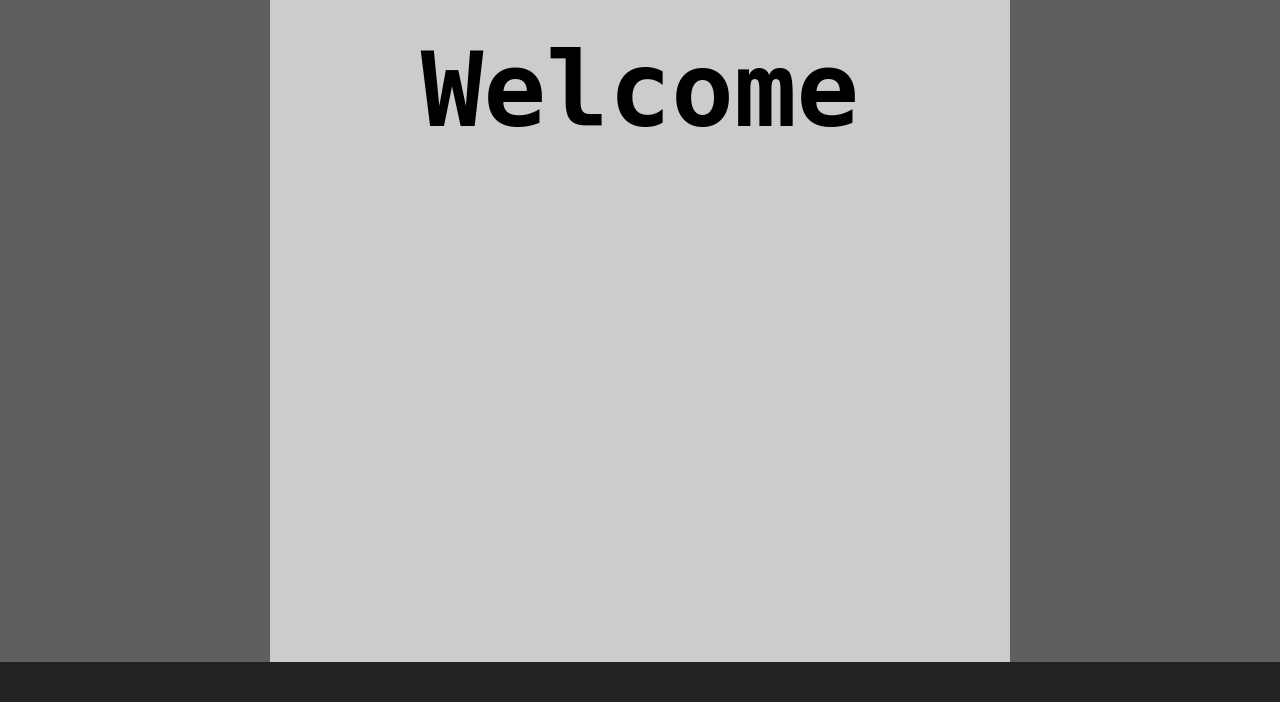
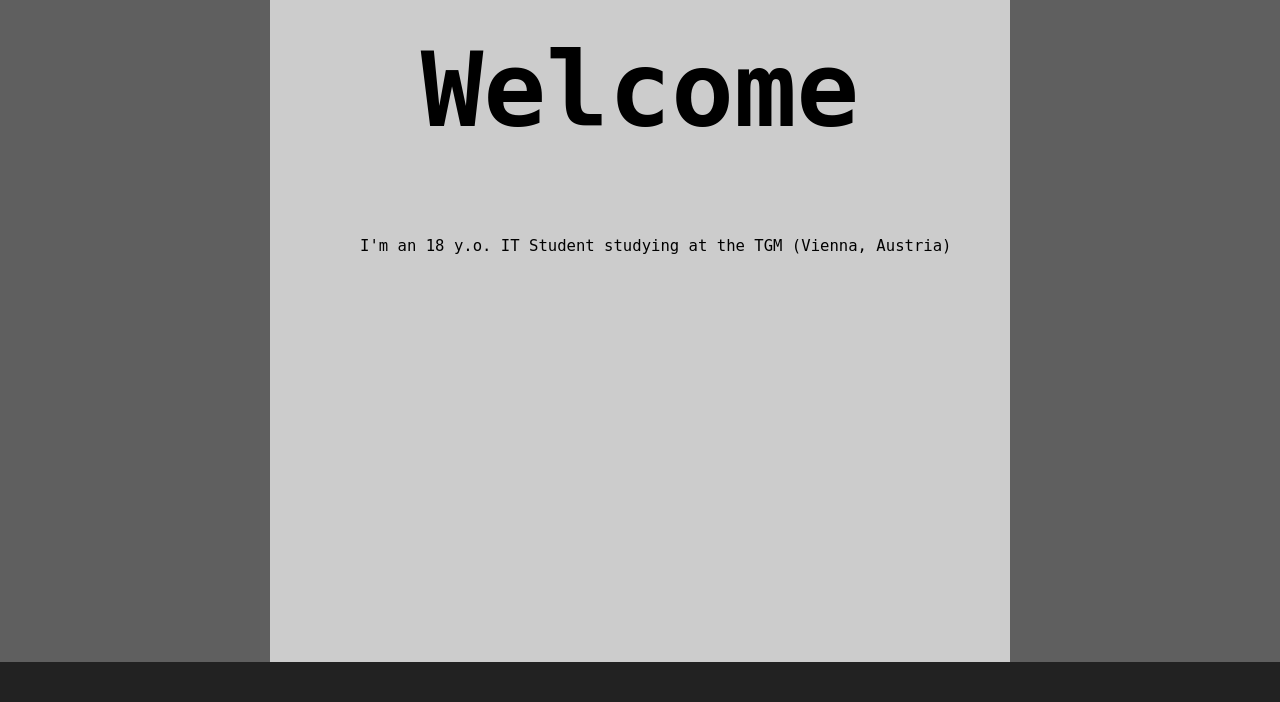
Before and after one commit to Minecraftschurli/myWebsite, a Flask app: page / in a window 1280 px wide. Shown: the part 98-800 px from the top of the page. Run offline with Flask 2, Linux system fonts and the light colour scheme; parts of the project's set-up code (start-up, migrations or seed data) failed here and were passed over.

Commit message:
style changes

```diff
--- a/app.py
+++ b/app.py
@@ -2,6 +2,7 @@ from datetime import datetime
 import json
 import requests
 from flask import *
+from flask_bcrypt import Bcrypt
 
 import libs.adresslistenGenerator as aG
 from libs.ShootItData import ShootItData
@@ -29,6 +30,7 @@ if configs['meinheld']:
     import meinheld
 
 app = Flask(__name__)
+bcrypt = Bcrypt(app)
 
 app.secret_key = bytes(configs['secret_key'], 'UTF-8')
 
@@ -48,7 +50,7 @@ nav = [("Home", "/", "any", False),
            ("TGM - Projektserver", "/webspace", "nwtk", True)
        ], "any", False),
        ("Contact", "/contact", "any", False),
-       ("Cam", "/cam", "camera", False),
+       # ("Cam", "/cam", "camera", False),
        ("Admin", "/admin", "all", False)]
 
 routes = [""]
@@ -203,7 +205,7 @@ def itboy():
     return render_with_nav('game', game_name='ITBoy', game_src='../static/games/itboy/ITBoy.html',
                            game_settings=
                            "aside {width: 100%;position: relative;overflow: hidden;max-width: 100%;}"
-                           "article {overflow-y: scroll;width: 1027px;min-width: 1027px;position: relative;padding: 10px}"
+                           "main {overflow-y: scroll;width: 1027px;min-width: 1027px;position: relative;padding: 10px}"
                            "#fullscreen {display: none;}"
                            ".iframe-cont iframe {border: inset 2px;height: 99.5%;width: 99%;resize: none;}"
                            ".iframe-cont {resize: none;padding-bottom: 4px;}")
@@ -416,7 +418,7 @@ def has_user_permission(permission, user):
 
 def valid_login(name, password):
     if name in users:
-        return users[name].password == password
+        return bcrypt.check_password_hash(users[name].password.encode('utf-8'), password)
     return False
 
 
@@ -426,7 +428,8 @@ def add_user(fname, lname, name, password, email, permissions=None):
     if name not in users:
         if email == (name + '@student.tgm.ac.at') and not ('nwtk' in permissions):
             permissions.append('nwtk')
-        users[name] = User(fname, lname, name, password, email, permissions)
+        users[name] = User(fname, lname, name, bcrypt.generate_password_hash(password).decode('utf-8'), email,
+                           permissions)
         return True
     else:
         return False
@@ -476,4 +479,4 @@ if __name__ == '__main__':
         meinheld.listen(('0.0.0.0', 80))
         meinheld.run(app)
     else:
-        app.run('0.0.0.0', 80, False, threaded=True)
+        app.run(None, 80, False, threaded=True)
--- a/conf.json
+++ b/conf.json
@@ -2,5 +2,5 @@
     "camera": false,
     "meinheld": false,
     "secret_key": "\\x1a\\\\u0\\xa3\\xdda\\xd74\\xf0B\\x8e\\x92\\xb9r\\xc7",
-    "users": "./users.json"
+    "users": "./data/users.json"
 }
--- a/static/css/02layout.css
+++ b/static/css/02layout.css
@@ -21,7 +21,7 @@ aside {
     min-width: 0;
 }
 
-article {
+main {
     overflow-y: scroll;
     width: 60%;
     position: relative;
@@ -73,3 +73,8 @@ body > footer {
 #Logout, #Login{
     float: right;
 }
+
+#bio {
+    margin-left: 10%;
+    font-size: larger;
+}
--- a/static/css/03content.css
+++ b/static/css/03content.css
@@ -2,7 +2,7 @@ body {
     background-color: #5F5F5F;
 }
 
-article {
+main {
     font-family: monospace;
     max-width: 800px !important;
     padding: 20px;
@@ -11,7 +11,7 @@ article {
     background-color: #CCCCCC;
 }
 
-article * {
+main * {
     background-color: #CCCCCC;
 }
 
--- a/templates/admin.html
+++ b/templates/admin.html
@@ -28,7 +28,7 @@
     </style>
 {% endblock %}
 {% block content %}
-    <div>
+    <article>
         <div style="float: right;margin-left: 20px">
             <table>
                 <tbody>
@@ -87,7 +87,7 @@
                 </tbody>
             </table>
         </div>
-    </div>
+    </article>
     <div id="popup" class="modal">
         <!-- Modal content -->
         <div class="modal-content" style="width: 25%; height: 25%">
--- a/templates/admin_contact.html
+++ b/templates/admin_contact.html
@@ -85,6 +85,7 @@
     </style>
 {% endblock %}
 {% block content %}
+    <article>
     <table id="msgs">
         <tbody>
         <tr>
@@ -105,6 +106,7 @@
         {% endfor %}
         </tbody>
     </table>
+    </article>
     <div>
         {% for msg in contact %}
             <div id="popup{{ msg['id'] }}" class="modal">
--- a/templates/base.html
+++ b/templates/base.html
@@ -72,7 +72,7 @@
 </nav>
 <div class="flexbox">
     <aside style="float: left">{% block aside_left %}{% endblock %}</aside>
-    <article>
+    <main>
         {% for message in messages %}
             <div class="notification {{ message['type'] }}">
                 <span class="closebtn" onclick="this.parentElement.style.display='none';">&times;</span>
@@ -80,7 +80,7 @@
             </div>
         {% endfor %}
         {% block content %}{% endblock %}
-    </article>
+    </main>
     <aside style="float: left">{% block aside_right %}{% endblock %}</aside>
 </div>
 <footer class="spaceTop">
--- a/templates/contact.html
+++ b/templates/contact.html
@@ -32,6 +32,7 @@
     </style>
 {% endblock %}
 {% block content %}
+    <article>
     <form action="{{ url_for('contact') }}" method="post">
         <h2>Contact</h2>
         {% if not loggedin %}
@@ -50,8 +51,7 @@
 
         <h4><label for="message">Message</label></h4>
         <textarea id="message" name="message" placeholder="Write something.." style="height:200px" required>{% if form != None %}{{ form['message'] }}{% endif %}</textarea>
-
         <input type="submit" value="Submit">
-
     </form>
+    </article>
 {% endblock %}
--- a/templates/countdown.html
+++ b/templates/countdown.html
@@ -16,7 +16,7 @@
 {% endblock %}
 {% block title %}Countdown{% endblock %}
 {% block content %}
-    <div>
+    <article>
     <div id="form">
         <label for="use1">Until next Easter Sunday</label>
         <input type="radio" name="use" id="use1" value="os" onchange="change();" checked/>
@@ -27,8 +27,6 @@
         <label for="useCustom">Until <input type="date" name="date" id="date" onchange="change()"/></label>
         <input type="radio" name="use" id="useCustom" value="date" onchange="change();" disabled/>
         <label for="date"></label>
-
-    </div>
     </div>
     <div class="timerCont">
         <div class="timer" style="align-content: center">
@@ -51,6 +49,7 @@
             </div>
         </div>
     </div>
+    </article>
     <script>
         let heute = new Date();
         let to;
--- a/templates/game.html
+++ b/templates/game.html
@@ -31,9 +31,11 @@
 {% endblock %}
 {% block title %}Game {{ game_name }}{% endblock %}
 {% block content %}
+    <article>
     <div class="iframe-cont">
         <iframe id="game_frame" class="iframe" src="{{ game_src }}"></iframe>
     </div>
     <br/>
     <button id="fullscreen" onclick="{document.getElementById('game_frame').requestFullscreen(); document.getElementById('game_frame').focus()}">Fullscreen</button>
+    </article>
 {% endblock %}
--- a/templates/home.html
+++ b/templates/home.html
@@ -1,5 +1,8 @@
 {% extends "base.html" %}
 {% block title %}Home{% endblock %}
 {% block content %}
-<h2 style="font-size: 800%;text-align: center;padding-top: 0;margin-top: 10px">Welcome</h2>
+    <h2 style="font-size: 800%;text-align: center;padding-top: 0;margin-top: 10px">Welcome</h2>
+    <article id="bio">
+    I'm an 18 y.o. IT Student studying at the TGM (Vienna, Austria)
+    </article>
 {% endblock %}
--- a/templates/login.html
+++ b/templates/login.html
@@ -32,6 +32,7 @@
 </style>
 {% endblock %}
 {% block content %}
+    <article>
     <form method="post">
         <div class="container">
             <h1>Login</h1>
@@ -48,4 +49,5 @@
             <p>Don't have an account? Register <a href="{{ url_for("register") }}">here</a></p>
         </div>
     </form>
+    </article>
 {% endblock %}
--- a/templates/nwtk.html
+++ b/templates/nwtk.html
@@ -19,7 +19,7 @@
     </style>
 {% endblock %}
 {% block content %}
-    <div style="margin-top: 10px;">
+    <article style="margin-top: 10px;">
     <h2 style="padding-left: 35%">Adresslistengenerator</h2>
         <div id="info" style="float: right;margin-right: 7px;padding: 5px;border: 1px solid #222222; width: 260px">
             <p class="desc">Generiert eine Adressliste im format</p>
@@ -114,5 +114,5 @@
             <div style='float:left;margin: 10px;left: 50%;' class="addressliste"><br /><br />{{ out|safe }}</div>
             {% endif %}
         </div>
-    </div>
+    </article>
 {% endblock %}
--- a/templates/register.html
+++ b/templates/register.html
@@ -32,6 +32,7 @@
 </style>
 {% endblock %}
 {% block content %}
+    <article>
     <form method="post">
         <div class="container">
             <h1>{{ self.title() }}</h1>
@@ -65,4 +66,5 @@
             <p>Already have an account? <a href="{{ url_for("login") }}">Sign in</a>.</p>
         </div>
     </form>
+    </article>
 {% endblock %}
```
Also changed, not shown: templates/sx.html (+31 -12 lines).
